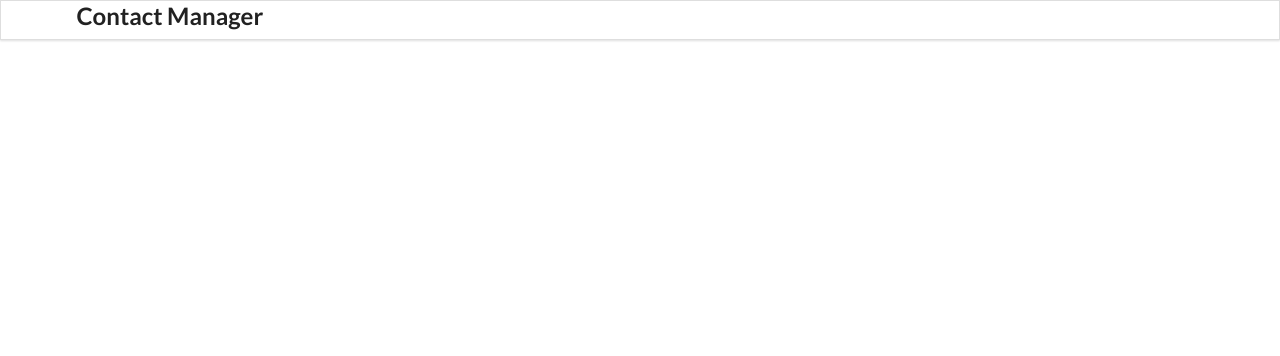
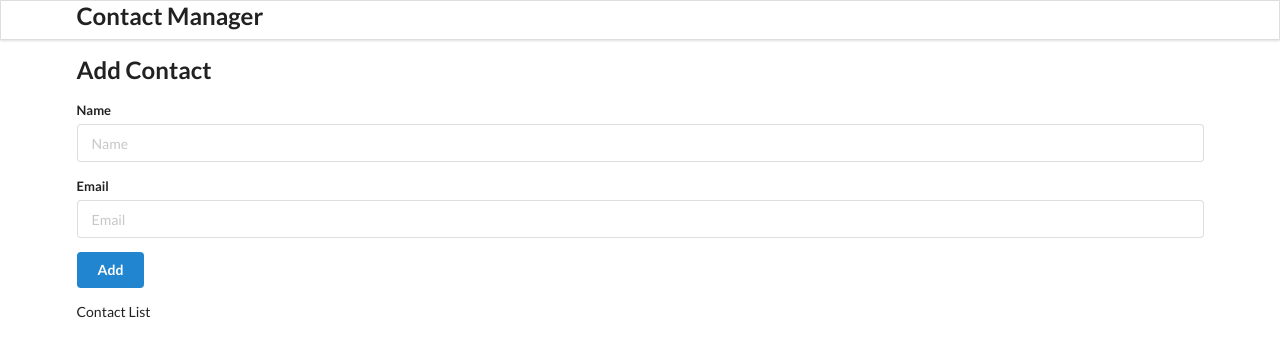
Before and after one commit to TomasGarciaDev/contact-app, a React (Create React App) app: page / in a window 1280 px wide. Shown: the top 356 px of the page. Built offline with nearby package versions, Linux system fonts and the light colour scheme.

Commit message:
AddContact and ContactList components created

```diff
--- a/src/components/AddContact.js
+++ b/src/components/AddContact.js
@@ -1,7 +1,25 @@
 import React from "react";
 
 class AddContact extends React.Component {
-
+  render() {
+    return (
+      <div className="ui main">
+        <h2>Add Contact</h2>
+        <h2>Add Contact</h2>
+        <form className="ui form">
+          <div className="field">
+            <label>Name</label>
+            <input type="text" name="name" placeholder="Name" />
+          </div>
+          <div className="field">
+            <label>Email</label>
+            <input type="text" name="email" placeholder="Email" />
+          </div>
+          <button className="ui button blue">Add</button>
+        </form>
+      </div>
+    )
+  }
 }
 
 export default AddContact
--- a/src/components/App.js
+++ b/src/components/App.js
@@ -6,10 +6,10 @@
 
 function App() {
   return (
-    <div>
+    <div className="ui container">
       <Header />
-      {/* <AddContact />
-      <ContactList /> */}
+      <AddContact />
+      <ContactList />
     </div>
   );
 }
--- a/src/components/ContactList.js
+++ b/src/components/ContactList.js
@@ -0,0 +1,9 @@
+import React from "react";
+
+const ContactList = () => {
+  return (
+    <div className="ui celled list">Contact List</div>
+  )
+}
+
+export default ContactList;
```
